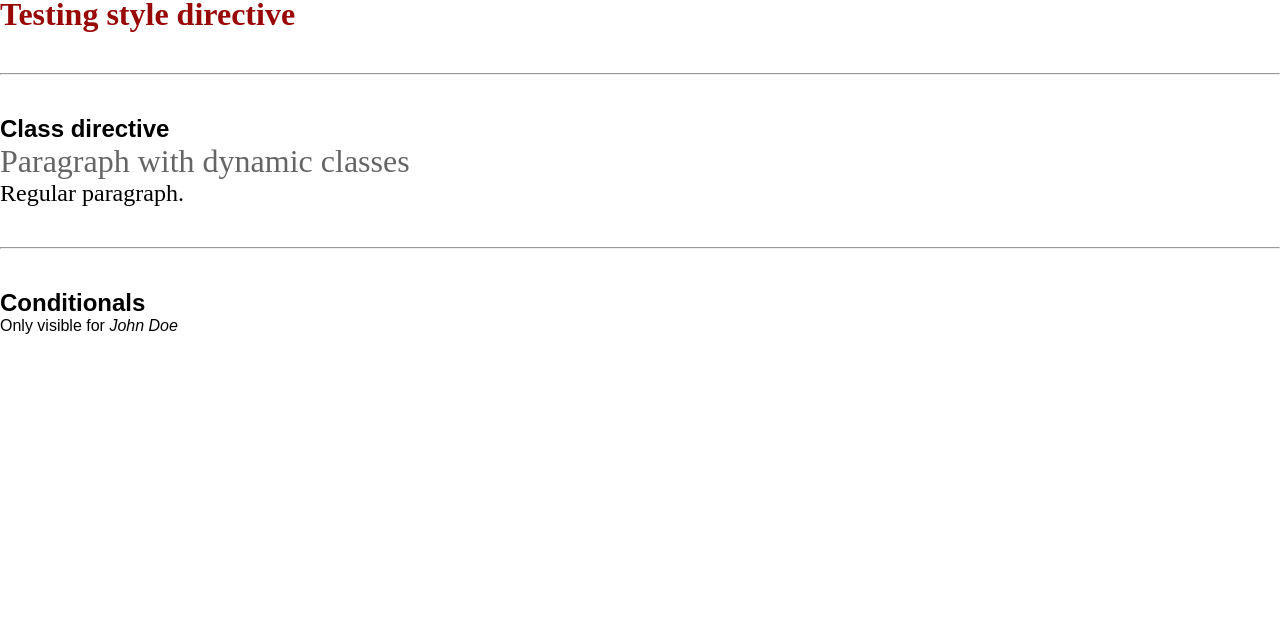
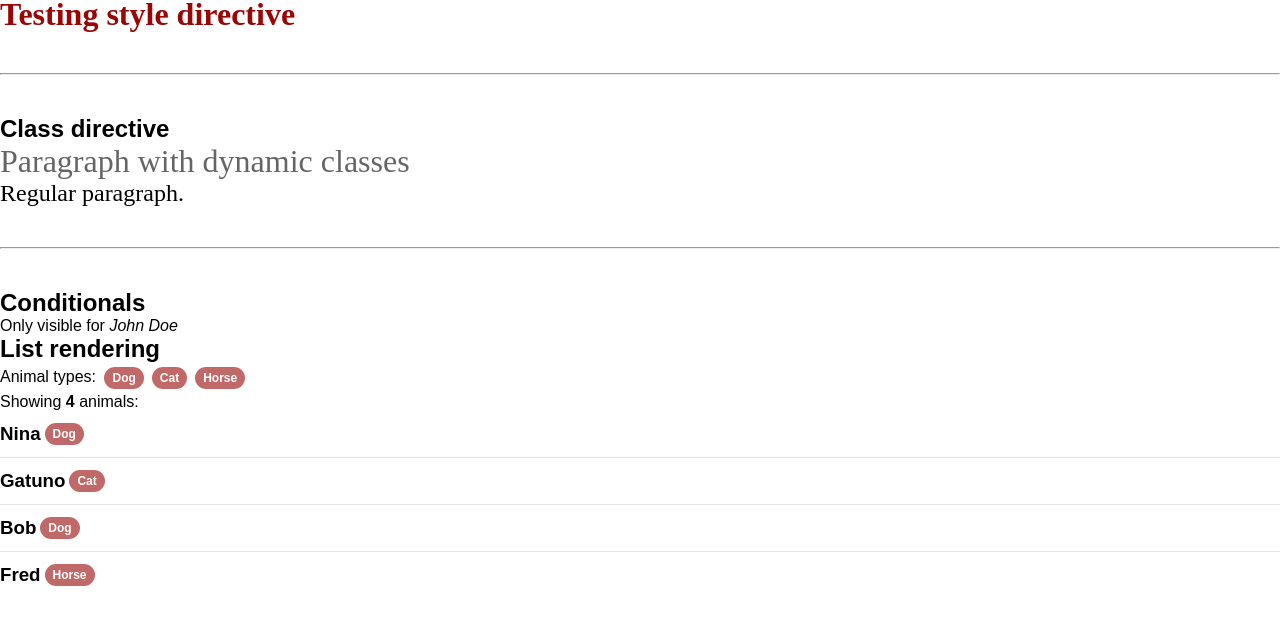
Before and after one commit to sergiofvs/angular-course, an Angular app: page / in a window 1280 px wide. Shown: the part 657-1281 px from the top of the page. Built offline with nearby package versions, Linux system fonts and the light colour scheme.

Commit message:
Render lists

```diff
--- a/src/app/components/directives/directives.component.css
+++ b/src/app/components/directives/directives.component.css
@@ -7,3 +7,26 @@
   font-size: 2rem;
   opacity: 0.6;
 }
+
+.animal-container {
+  display: flex;
+  align-items: center;
+  padding-top: 8px;
+  padding-bottom: 8px;
+}
+
+.animal-container:not(:last-of-type) {
+  border-bottom: 1px solid hsla(0, 0%, 0%, 0.1);
+}
+
+.label {
+  display: inline-flex;
+  padding: 4px 8px;
+  margin: 4px;
+  font-size: 0.75rem;
+  font-weight: 700;
+  opacity: 0.6;
+  color: white;
+  background-color: var(--color-primary);
+  border-radius: 40px;
+}
--- a/src/app/components/directives/directives.component.html
+++ b/src/app/components/directives/directives.component.html
@@ -19,3 +19,13 @@
 <ng-template #nameNotFound>
   Only visible for <em>{{ name }}</em>
 </ng-template>
+
+<h2>List rendering</h2>
+<p>Animal types: <span *ngFor="let type of animal_types" class="label">{{ type }}</span></p>
+<p>Showing <strong>{{ animals.length }}</strong> animals:</p>
+<ul>
+  <li *ngFor="let animal of animals" class="animal-container">
+    <h3>{{ animal.name }}</h3>
+    <span class="label">{{ animal.type }}</span>
+  </li>
+</ul>
--- a/src/app/components/directives/directives.component.ts
+++ b/src/app/components/directives/directives.component.ts
@@ -16,6 +16,14 @@ export class DirectivesComponent implements OnInit {
   @Input() name: string = '';
   show_content: boolean = false;
 
+  animal_types: Array<string> = ['Dog', 'Cat', 'Horse'];
+  animals: Array<any> = [
+    { name: 'Nina', type: this.animal_types[0] },
+    { name: 'Gatuno', type: this.animal_types[1] },
+    { name: 'Bob', type: this.animal_types[0] },
+    { name: 'Fred', type: this.animal_types[2] },
+  ];
+
   constructor() {}
 
   ngOnInit(): void {}
```
